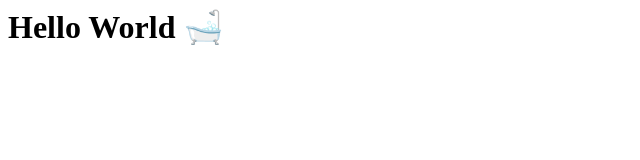
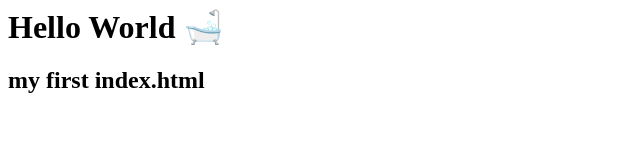
Before and after one commit to 87Vivi/helloWorld, a plain HTML site: page index.html in a window 1280 px wide. Shown: the whole page, without its empty margins (0-640 px from the left). Drawn offline with Linux system fonts and the light colour scheme.

Commit message:
added h2 text

```diff
--- a/index.html
+++ b/index.html
@@ -1 +1,2 @@
 <h1>Hello World 🛁 </h1>
+<h2>my first index.html</h2>
```
